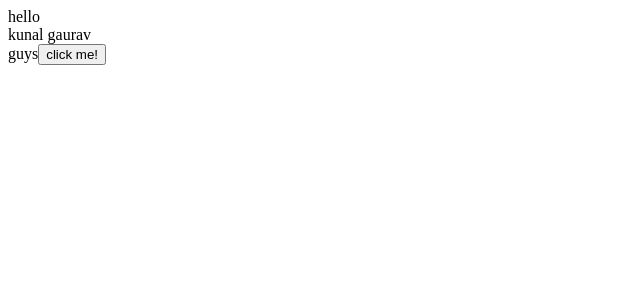
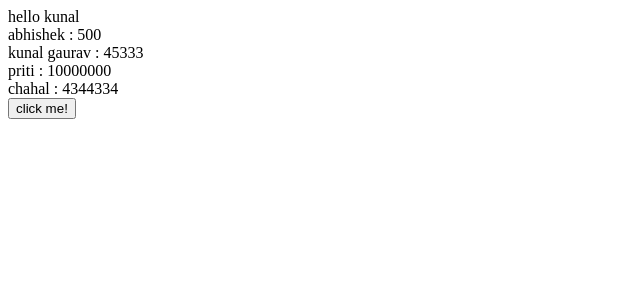
Before and after one commit to Kunalgaurav1/react6pack, a React (Create React App) app: page / in a window 1280 px wide. Shown: the top 300 px of the page, without its empty margins (0-640 px from the left). Built offline with nearby package versions, Linux system fonts and the light colour scheme.

Commit message:
jsx & props in react

```diff
--- a/src/App.js
+++ b/src/App.js
@@ -2,21 +2,47 @@ import './App.css';
 
 
 
-function Mycomponent(){
-  return <div>
+function Mycomponent({name, nameforclass, income=10000000 }){
+  return (
+    <>
 
-    kunal gaurav
-  </div>;
-}
+    <div className={nameforclass}>
+
+   {name} : {income}
+
+    </div>
+
+    </>
+  )
+
+};
 
 function App() {
   return (
 
+
     <div id="adas" className="custom" >
-      hello <Mycomponent/> guys
+      hello kunal
+      <Mycomponent name={"abhishek"}   income={"500"} nameforclass="div1"/>
+
+      <Mycomponent name={"kunal gaurav"}   income={45333} nameforclass="div2"/>
+
+      <Mycomponent name={"priti"}    nameforclass="div3"/>
+
+      <Mycomponent name={"chahal"}  income={4344334} nameforclass="div4"/>
 
       <button >click me!</button>
     </div>
+
+
+
+
+
+
+
+
+
+
 
 
 
```
